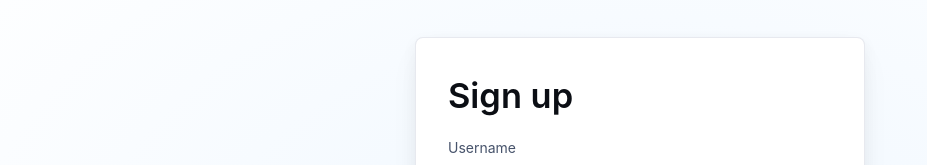
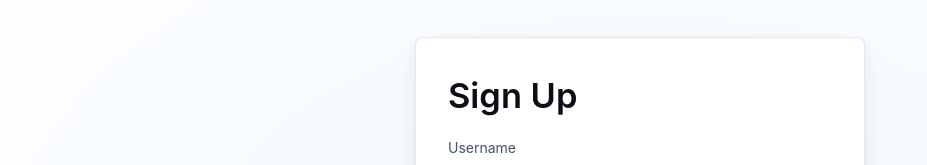
Before and after one commit to chanGomez/RC-Authentication-FE, a React (Vite) app: page /sign-up in a window 1280 px wide. Shown: the part 158-323 px from the top of the page, without its empty margins (0-927 px from the left). Built offline with nearby package versions, Linux system fonts and the light colour scheme.

Commit message:
fix: QRcode renders on 2 auth.

```diff
--- a/package.json
+++ b/package.json
@@ -16,6 +16,7 @@
     "@mui/material": "^6.1.4",
     "axios": "^1.7.7",
     "jwt-decode": "^4.0.0",
+    "qrcode.react": "^4.0.1",
     "react": "^18.3.1",
     "react-dom": "^18.3.1",
     "react-router-dom": "^6.27.0",
--- /dev/null
+++ b/src/components/QRCodeComponent.jsx
@@ -0,0 +1,9 @@
+import React from "react";
+import { QRCodeSVG } from "qrcode.react";
+
+
+const QRCodeComponent = (qrCode) => {
+  return <QRCodeSVG value={qrCode} />;
+};
+
+export default QRCodeComponent;
--- a/src/components/SignUp.jsx
+++ b/src/components/SignUp.jsx
@@ -19,7 +19,8 @@ import TemplateFrame from "../../TemplateFrame";
 import validatePassword from "../utils/validate"
 import { createNewUser } from "../API/API";
 import { useNavigate } from "react-router-dom";
-import axios from "axios";
+import QRCodeComponent from "./QRCodeComponent";
+
 
 const Card = styled(MuiCard)(({ theme }) => ({
   display: "flex",
@@ -113,13 +114,19 @@ export default function SignUp() {
             email: data.get("email"),
             password: data.get("password"),
           };
+          console.log("line 116");
 
           const res = await createNewUser(userData);
+          console.log("line 116", res);
+
           setQrCode(res.data.qrCode);
           setManualKey(res.data.manualKey); // Set manual key for fallback
-          alert("Please scan the QR code with your authenticator app.");
+          // alert("Please scan the QR code with your authenticator app.");
 
-          navigate(`/movies`);
+          //should the user be promoted to login or straight in?
+          navigate(`/verify`);
+
+
         } catch (error) {
           console.error("Registration failed:", error);
           alert("Error during registration.");
@@ -136,8 +143,15 @@ export default function SignUp() {
             variant="h4"
             sx={{ width: "100%", fontSize: "clamp(2rem, 10vw, 2.15rem)" }}
           >
-            Sign up
+                       {qrCode ? ("Enable Second Auth") : ("Sign Up")}
           </Typography>
+          {qrCode ? (
+            <div>
+              <h3>Scan this QR code with your authenticator app:</h3>
+              <QRCodeComponent value={qrCode} />
+              <p>Manual Key: {manualKey}</p>
+            </div>
+          ) : (
             <Box
               component="form"
               onSubmit={handleSubmit}
@@ -213,6 +227,7 @@ export default function SignUp() {
                 </span>
               </Typography>
             </Box>
+          )}
         </Card>
       </SignUpContainer>
     </>
```
Also changed, not shown: 1 other file (tests, documents, lock files or other folders). Lines whose indentation alone changed are shown as unchanged.
